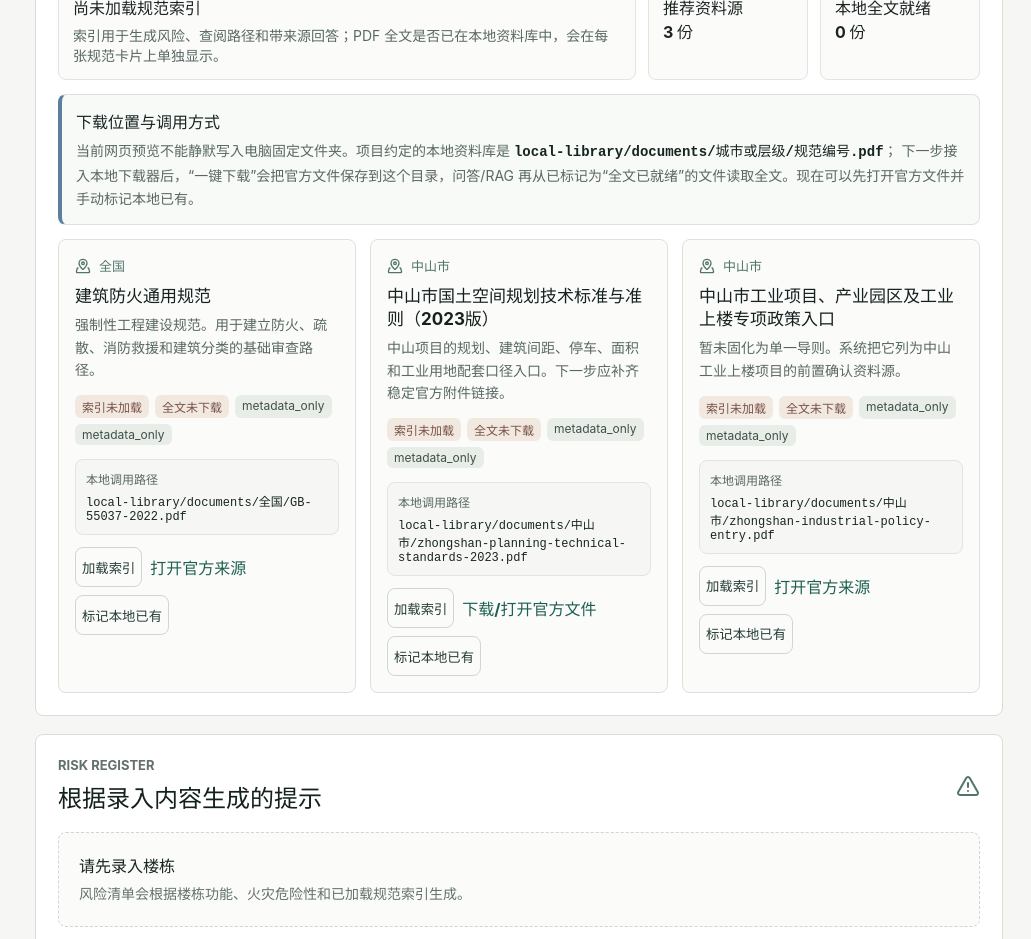
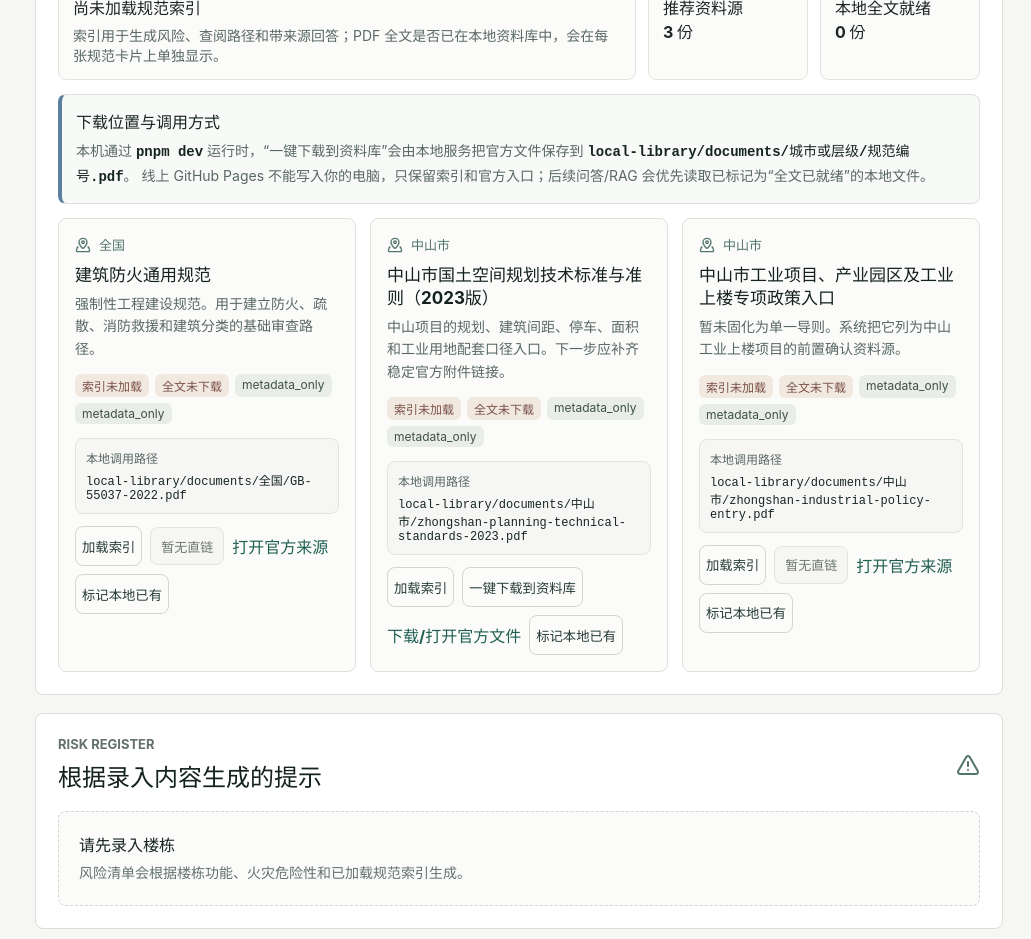
Before and after one commit to saika0999/building-code-navigator, a React (Vite) app: page / in a window 1280 px wide. Shown: the part 1100-2039 px from the top of the page, without its empty margins (249-1280 px from the left). Built offline with nearby package versions, Linux system fonts and the light colour scheme.

Commit message:
feat: add local source downloader

```diff
--- a/src/App.css
+++ b/src/App.css
@@ -337,6 +337,11 @@ input {
   color: #273c37;
 }
 
+.source-actions button:disabled {
+  cursor: wait;
+  opacity: 0.62;
+}
+
 .source-actions {
   display: flex;
   flex-wrap: wrap;
@@ -348,6 +353,19 @@ input {
   display: inline-flex;
   align-items: center;
   min-height: 38px;
+}
+
+.download-unavailable {
+  display: inline-flex;
+  align-items: center;
+  min-height: 38px;
+  padding: 0 10px;
+  border: 1px solid #e1e5df;
+  border-radius: 8px;
+  background: #f6f7f4;
+  color: #6b756f;
+  font-size: 13px;
+  font-weight: 750;
 }
 
 .add-building-row {
@@ -588,6 +606,16 @@ input {
   overflow-wrap: anywhere;
   color: #172522;
   font-size: 12px;
+}
+
+.download-message {
+  margin-top: 10px;
+  padding: 8px 10px;
+  border-radius: 8px;
+  background: #eef4f8;
+  color: #344b5c;
+  font-size: 12px;
+  line-height: 1.5;
 }
 
 .source-card a {
--- a/src/App.tsx
+++ b/src/App.tsx
@@ -164,6 +164,8 @@ function referencesFor(ids: string[] = [], loadedSourceIds: string[]) {
 type LocalSourceState = {
   indexLoaded: boolean
   documentReady: boolean
+  localPath?: string
+  downloadedAt?: string
 }
 
 type LocalSourceStatus = Record<string, LocalSourceState>
@@ -203,6 +205,13 @@ function sourceLibraryPath(source: SourceManifest) {
   return `local-library/documents/${region}/${fileName}.pdf`
 }
 
+type SourceDownloadResult = {
+  sourceId: string
+  relativePath: string
+  bytes: number
+  savedAt: string
+}
+
 function App() {
   const [project, setProject] = useState<ProjectCase>(() => structuredClone(emptyProject))
   const [buildingType, setBuildingType] = useState(buildingTemplates[0].label)
@@ -211,6 +220,8 @@ function App() {
   const [query, setQuery] = useState('这个项目有哪些前期风险？')
   const [selectedQuestion, setSelectedQuestion] = useState(query)
   const [sourceStatus, setSourceStatus] = useState<LocalSourceStatus>(() => readStoredSourceStatus())
+  const [downloadMessages, setDownloadMessages] = useState<Record<string, string>>({})
+  const [downloadingSourceId, setDownloadingSourceId] = useState<string | null>(null)
 
   const findings = useMemo(() => getFindingsForProject(project), [project])
   const unknowns = useMemo(() => getUnknownsForProject(project), [project])
@@ -268,6 +279,49 @@ function App() {
       saveSourceStatus(next)
       return next
     })
+  }
+
+  async function downloadSourceToLibrary(source: SourceManifest) {
+    if (!source.downloadUrl) {
+      setDownloadMessages((current) => ({ ...current, [source.id]: '这份资料源还没有配置直接官方下载链接，只能先打开官方来源。' }))
+      return
+    }
+
+    setDownloadingSourceId(source.id)
+    setDownloadMessages((current) => ({ ...current, [source.id]: '正在下载到本地资料库...' }))
+
+    try {
+      const response = await fetch('/api/source-library/download', {
+        method: 'POST',
+        headers: { 'Content-Type': 'application/json' },
+        body: JSON.stringify({ sourceId: source.id }),
+      })
+      const result = await response.json() as Partial<SourceDownloadResult> & { error?: string }
+
+      if (!response.ok) {
+        throw new Error(result.error ?? '本地下载失败')
+      }
+
+      updateSourceState(source.id, {
+        indexLoaded: true,
+        documentReady: true,
+        localPath: result.relativePath,
+        downloadedAt: result.savedAt,
+      })
+      setDownloadMessages((current) => ({
+        ...current,
+        [source.id]: `已保存到 ${result.relativePath}，大小 ${Math.round((result.bytes ?? 0) / 1024)} KB。`,
+      }))
+    } catch (error) {
+      setDownloadMessages((current) => ({
+        ...current,
+        [source.id]: error instanceof Error
+          ? `下载失败：${error.message}。请确认正在用 pnpm dev 运行本地服务，并且官方链接可访问。`
+          : '下载失败：未知错误。',
+      }))
+    } finally {
+      setDownloadingSourceId(null)
+    }
   }
 
   function addBuilding() {
@@ -564,8 +618,8 @@ function App() {
           <div className="library-note">
             <strong>下载位置与调用方式</strong>
             <p>
-              当前网页预览不能静默写入电脑固定文件夹。项目约定的本地资料库是 <code>local-library/documents/城市或层级/规范编号.pdf</code>；
-              下一步接入本地下载器后，“一键下载”会把官方文件保存到这个目录，问答/RAG 再从已标记为“全文已就绪”的文件读取全文。现在可以先打开官方文件并手动标记本地已有。
+              本机通过 <code>pnpm dev</code> 运行时，“一键下载到资料库”会由本地服务把官方文件保存到 <code>local-library/documents/城市或层级/规范编号.pdf</code>。
+              线上 GitHub Pages 不能写入你的电脑，只保留索引和官方入口；后续问答/RAG 会优先读取已标记为“全文已就绪”的本地文件。
             </p>
           </div>
 
@@ -590,12 +644,23 @@ function App() {
                   </div>
                   <div className="library-path">
                     <span>本地调用路径</span>
-                    <code>{sourceLibraryPath(source)}</code>
+                    <code>{state.localPath ?? sourceLibraryPath(source)}</code>
                   </div>
                   <div className="source-actions">
                     <button type="button" onClick={() => (loaded ? unloadSource(source.id) : loadSource(source.id))}>
                       {loaded ? '卸载索引' : '加载索引'}
                     </button>
+                    {source.downloadUrl ? (
+                      <button
+                        type="button"
+                        disabled={downloadingSourceId === source.id}
+                        onClick={() => void downloadSourceToLibrary(source)}
+                      >
+                        {downloadingSourceId === source.id ? '下载中...' : '一键下载到资料库'}
+                      </button>
+                    ) : (
+                      <span className="download-unavailable">暂无直链</span>
+                    )}
                     <a href={source.downloadUrl ?? source.sourceUrl} target="_blank" rel="noreferrer">
                       {source.downloadUrl ? '下载/打开官方文件' : '打开官方来源'}
                     </a>
@@ -603,6 +668,7 @@ function App() {
                       {documentReady ? '取消全文标记' : '标记本地已有'}
                     </button>
                   </div>
+                  {downloadMessages[source.id] ? <p className="download-message">{downloadMessages[source.id]}</p> : null}
                 </article>
               )
             })}
@@ -810,8 +876,9 @@ function App() {
                     </div>
                     <div className="library-path">
                       <span>本地调用路径</span>
-                      <code>{sourceLibraryPath(source)}</code>
+                      <code>{state.localPath ?? sourceLibraryPath(source)}</code>
                     </div>
+                    {state.downloadedAt ? <p className="download-message">最近下载：{new Date(state.downloadedAt).toLocaleString()}</p> : null}
                     <a href={source.downloadUrl ?? source.sourceUrl} target="_blank" rel="noreferrer">打开官方来源</a>
                   </article>
                 )
--- a/vite.config.ts
+++ b/vite.config.ts
@@ -1,8 +1,104 @@
 import { defineConfig } from 'vite'
 import react from '@vitejs/plugin-react'
+import fs from 'node:fs/promises'
+import path from 'node:path'
+import { sources } from './src/data/sources'
+
+function sanitizePathPart(value: string) {
+  return value.replace(/[^\w\u4e00-\u9fa5-]+/g, '-')
+}
+
+function sourceLibraryPath(source: (typeof sources)[number]) {
+  const region = sanitizePathPart(source.jurisdiction)
+  const fileName = sanitizePathPart(source.code ?? source.id)
+  return `local-library/documents/${region}/${fileName}.pdf`
+}
+
+function readRequestBody(request: import('node:http').IncomingMessage) {
+  return new Promise<string>((resolve, reject) => {
+    let body = ''
+    request.on('data', (chunk) => {
+      body += chunk
+    })
+    request.on('end', () => resolve(body))
+    request.on('error', reject)
+  })
+}
+
+function localSourceLibraryPlugin() {
+  return {
+    name: 'local-source-library',
+    configureServer(server: import('vite').ViteDevServer) {
+      server.middlewares.use('/api/source-library/download', async (request, response) => {
+        if (request.method !== 'POST') {
+          response.statusCode = 405
+          response.end(JSON.stringify({ error: 'Method not allowed' }))
+          return
+        }
+
+        try {
+          const body = JSON.parse(await readRequestBody(request)) as { sourceId?: string }
+          const source = sources.find((item) => item.id === body.sourceId)
+
+          if (!source) {
+            response.statusCode = 404
+            response.end(JSON.stringify({ error: 'Source not found' }))
+            return
+          }
+
+          if (!source.downloadUrl) {
+            response.statusCode = 422
+            response.end(JSON.stringify({ error: 'This source has no direct official download URL' }))
+            return
+          }
+
+          const relativePath = sourceLibraryPath(source)
+          const absolutePath = path.resolve(server.config.root, relativePath)
+          const libraryRoot = path.resolve(server.config.root, 'local-library')
+
+          if (!absolutePath.startsWith(libraryRoot + path.sep)) {
+            response.statusCode = 400
+            response.end(JSON.stringify({ error: 'Invalid local library path' }))
+            return
+          }
+
+          const downloadResponse = await fetch(source.downloadUrl, {
+            headers: {
+              'User-Agent': 'building-code-navigator-local-library/0.1',
+            },
+          })
+
+          if (!downloadResponse.ok) {
+            response.statusCode = 502
+            response.end(JSON.stringify({ error: `Official download failed: ${downloadResponse.status}` }))
+            return
+          }
+
+          const buffer = Buffer.from(await downloadResponse.arrayBuffer())
+          await fs.mkdir(path.dirname(absolutePath), { recursive: true })
+          await fs.writeFile(absolutePath, buffer)
+
+          response.setHeader('Content-Type', 'application/json; charset=utf-8')
+          response.end(JSON.stringify({
+            sourceId: source.id,
+            relativePath,
+            absolutePath,
+            bytes: buffer.byteLength,
+            savedAt: new Date().toISOString(),
+          }))
+        } catch (error) {
+          response.statusCode = 500
+          response.end(JSON.stringify({
+            error: error instanceof Error ? error.message : 'Unknown local download error',
+          }))
+        }
+      })
+    },
+  }
+}
 
 // https://vite.dev/config/
 export default defineConfig({
   base: '/building-code-navigator/',
-  plugins: [react()],
+  plugins: [react(), localSourceLibraryPlugin()],
 })
```
